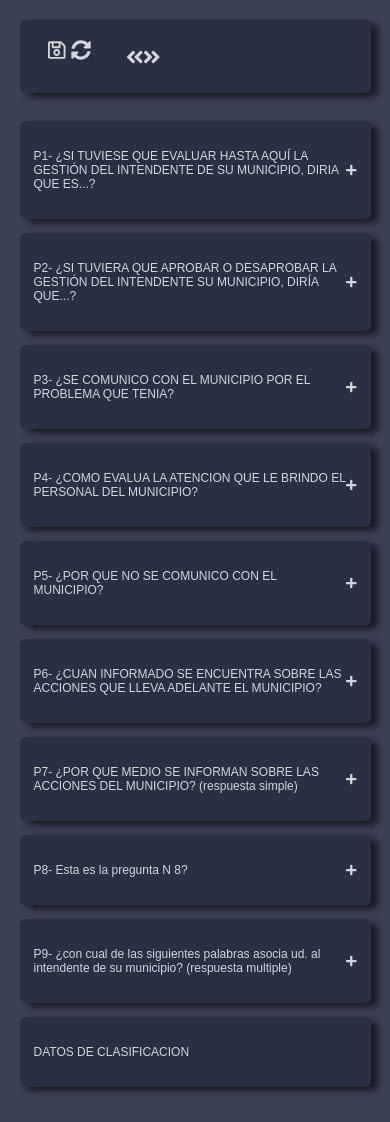
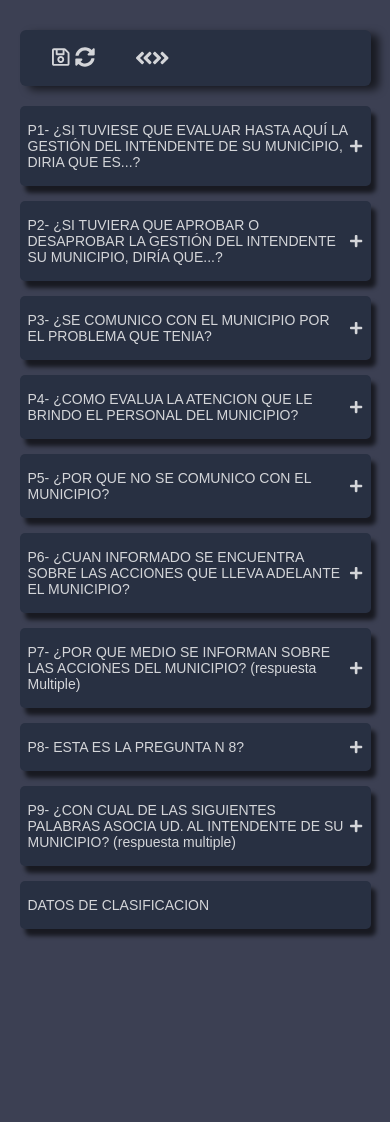
Before and after one commit to julio-rojas/Encuesta, a plain HTML site: page index.html in a window 390 px wide. After the commit the page ends 959 px from the top, so only its background shows below. Drawn offline with Linux system fonts and the light colour scheme.

Commit message:
responsive para celular

```diff
--- a/css/estilos.css
+++ b/css/estilos.css
@@ -5,42 +5,38 @@
 
 html{
     font-family: sans-serif;
-    font-size: 14px;
     box-sizing: border-box;
     flex-wrap: wrap;
 }
 
 body{
-    width: 100%;
-    height: 1200px;
+    background-color: #3c4053;
+    font-size: 16px;
 }
 
 section{
     width: 100%;
-    height: 1200px;
-    padding-top: 20px;
-    background-color: #3c4053;
+    height: auto;
     display: flex;
-    /*align-items: center;
-    justify-content: center;*/
+    margin: 30px 0;
 }
 
 .container{
     width: 100%;
     max-width: 90%;
     margin: 0 auto;
-    /*padding: 0 1.5rem;*/
 }
 
 .container-barra{
+    width: 100%;
+    padding: 10px 0;
     font-size: 20px;
     display: flex;
     color: rgba(255, 255, 255, .8);
-    width: 100%;
-    padding: 1.4rem 0;
     background-color: #283042;
-    border-radius: .4rem;
-    margin-bottom: 2rem;
+    border-radius: 6px;
+    margin-bottom: 20px;
+    align-items: center;
     box-shadow: .5rem 4px .5rem rgba(0, 0, 0, .6);
 }
 
@@ -60,24 +56,28 @@ section{
     color: #e7d5ff;
 }
 
+.acordeon{
+    display: grid;
+    grid-gap: 15px;
+}
+
 .acordeon-item{
     background-color: #283042;
-    border-radius: .4rem;
-    margin-bottom: 1rem;
-    padding: 1rem;
-    box-shadow: .5rem 4px .5rem rgba(0, 0, 0, .6);
+    border-radius: 5px;
+    padding: 8px;
+    box-shadow: 5px 7px 4px rgba(0, 0, 0, .6);
 }
 
 .acordeon-link{
-    font-size: 12px;
+    width: 100%;
+    padding: 8px 0;
+    font-size: 14px;
     color: rgba(255, 255, 255, .8);
     text-decoration: none;
     background-color: #283042;
-    width: 100%;
     display: flex;
     align-items: center;
     justify-content: space-between;
-    padding: 1rem 0;
 }
 
 .acordeon-link i{
@@ -121,14 +121,19 @@ a{
 .op{
     float: left;
     width: 24%;
-    font-size: 1.4rem;
+    display: flexbox;
+    align-content: center;
+    justify-content: center;
+    /*flex-direction: row;
+    flex-wrap: wrap;*/
+    font-size: 22px;
     padding: 4px;
     margin-top: 3px;
     margin-bottom: 3px;
 }
 
 .acordeon-item:target .opciones{
-    max-height: 450px; /*25rem;*/
+    max-height: 450px;
 }
 
 .acordeon-item:target .acordeon-link .fa-plus{
@@ -151,7 +156,6 @@ a{
     border-radius: 5px;
 }
 
-
 .form-group::before{
     font-family: "sans-serif";
     position: absolute;
@@ -163,12 +167,12 @@ a{
 .form-otros input{
     height: 32px;
     width: 90%;
-    margin: 10px;
+    margin: 6px;
     font-size: 14px;
     background: #e7e7e7;
     color: #000000;
     padding: 0;
-    margin-left: 28px;
+    margin-left: 20px;
     border-radius: 5px;
 }
 
@@ -178,6 +182,8 @@ a{
     left: 58px;
     font-size: 22px;
 }
+
+
 
 /*  EDITAR RADIO  */
 input[type=radio]{
@@ -201,9 +207,6 @@ label{
     font-size: 12px;
     color: #ffffff;
     font-family: sans-serif;
-    /*display: inline-block;
-    align-content: center;
-    justify-content: left;*/
 }
 
 input[type=checkbox]{
@@ -222,14 +225,11 @@ label::before{
     background: transparent;
     border: 2px solid #04d7fc;
     border-radius: 50%;
-
-
     margin-right: 15px;
     margin-left: 20px;
     text-align: center;
     vertical-align: middle;
-
-    box-shadow: .4rem 3px .4rem rgba(0, 0, 0, 0.712);
+    box-shadow: .3rem 2px .3rem rgba(0, 0, 0, 0.788);
 }
 
 input[type=checkbox]:checked + label:before{
@@ -238,3 +238,27 @@ input[type=checkbox]:checked + label:before{
     font-family: 'arial';
     color: #88c64b;
 }
+
+
+
+@media (max-width: 700px) {
+    .op{
+        width: 49%;
+        padding: 0px 0px 3px 0px;
+        margin: 1px;
+    }
+}
+
+@media (max-width: 700px) {
+    label{
+        font-size: 10px;
+        padding: 2;
+    }
+}
+
+@media (max-width: 700px) {
+    label::before{
+        margin-right: 5px;
+        margin-left: 15px;
+    }
+}
--- a/index.html
+++ b/index.html
@@ -8,6 +8,7 @@
     <link rel="stylesheet" href="css/estilos.css">
 </head>
 <body>
+
     <section>
         <div class="container">
             <div class="container-barra">
@@ -24,7 +25,7 @@
 
             <div class="acordeon">
                 <div class="acordeon-item" id="Pregunta1">
-                    <a class="acordeon-link active" href="#Pregunta1">
+                    <a class="acordeon-link" href="#Pregunta1">
                         P1- ¿SI TUVIESE QUE EVALUAR HASTA AQUÍ LA GESTIÓN DEL INTENDENTE DE SU MUNICIPIO,
                         DIRIA QUE ES...?
                         <i class="fas fa-plus"></i>
@@ -181,7 +182,7 @@
                 <div class="acordeon-item" id="Pregunta7">
                     <a class="acordeon-link" href="#Pregunta7">
                         P7- ¿POR QUE MEDIO SE INFORMAN SOBRE LAS ACCIONES DEL MUNICIPIO?
-                        (respuesta simple)
+                        (respuesta Multiple)
                         <i class="fas fa-plus"></i>
                         <i class="fas fa-minus"></i>
                     </a>
@@ -226,7 +227,7 @@
 
                 <div class="acordeon-item" id="Pregunta8">
                     <a class="acordeon-link" href="#Pregunta8">
-                        P8- Esta es la pregunta N 8?
+                        P8- ESTA ES LA PREGUNTA N 8?
                         <i class="fas fa-plus"></i>
                         <i class="fas fa-minus"></i>
                     </a>
@@ -243,7 +244,7 @@
 
                 <div class="acordeon-item" id="Pregunta9">
                     <a class="acordeon-link" href="#Pregunta9">
-                        P9- ¿con cual de las siguientes palabras asocia ud. al intendente de su municipio?
+                        P9- ¿CON CUAL DE LAS SIGUIENTES PALABRAS ASOCIA UD. AL INTENDENTE DE SU MUNICIPIO?
                         (respuesta multiple)
                         <i class="fas fa-plus"></i>
                         <i class="fas fa-minus"></i>
```
